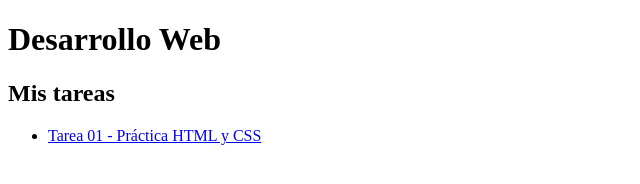
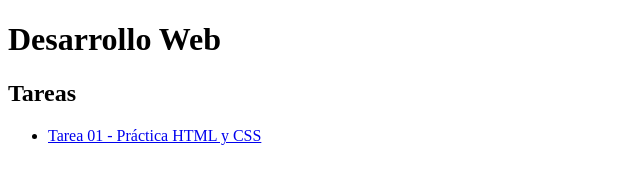
Before and after one commit to AReyes1230/Tareas-Desarrollo-Web, a plain HTML site: page index.html in a window 1280 px wide. Shown: the full height of the page, 0-640 px from the left. Drawn offline with Linux system fonts and the light colour scheme.

Commit message:
Update index.html

```diff
--- a/index.html
+++ b/index.html
@@ -3,14 +3,14 @@
 <head>
     <meta charset="UTF-8">
     <meta name="viewport" content="width=device-width, initial-scale=1.0">
-    <title>Mis tareas - Desarrollo Web</title>
+    <title>Tareas - Desarrollo Web</title>
 </head>
 
 <body>
 
     <h1>Desarrollo Web</h1>
 
-    <h2>Mis tareas</h2>
+    <h2>Tareas</h2>
 
     <ul>
         <li>
```
